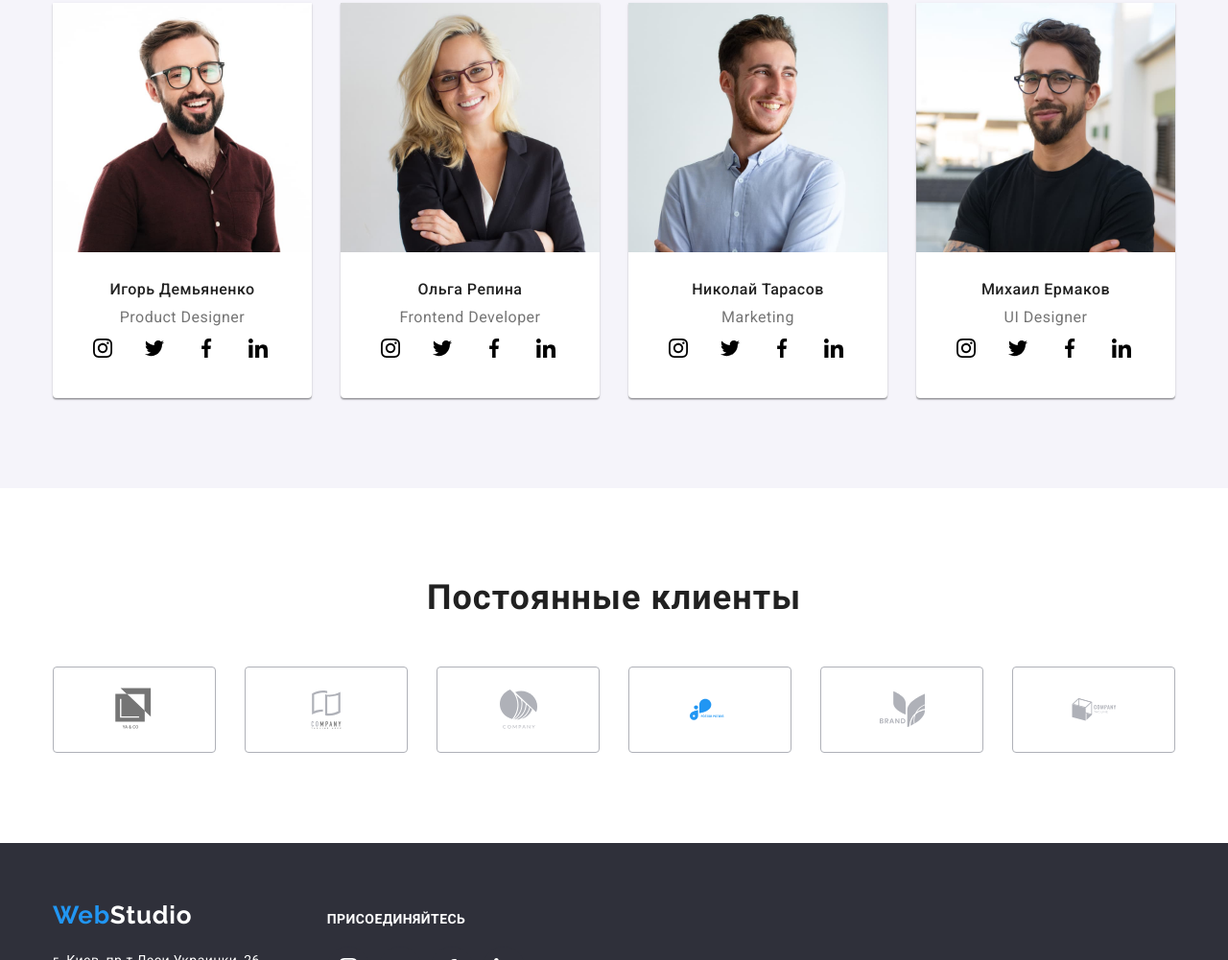
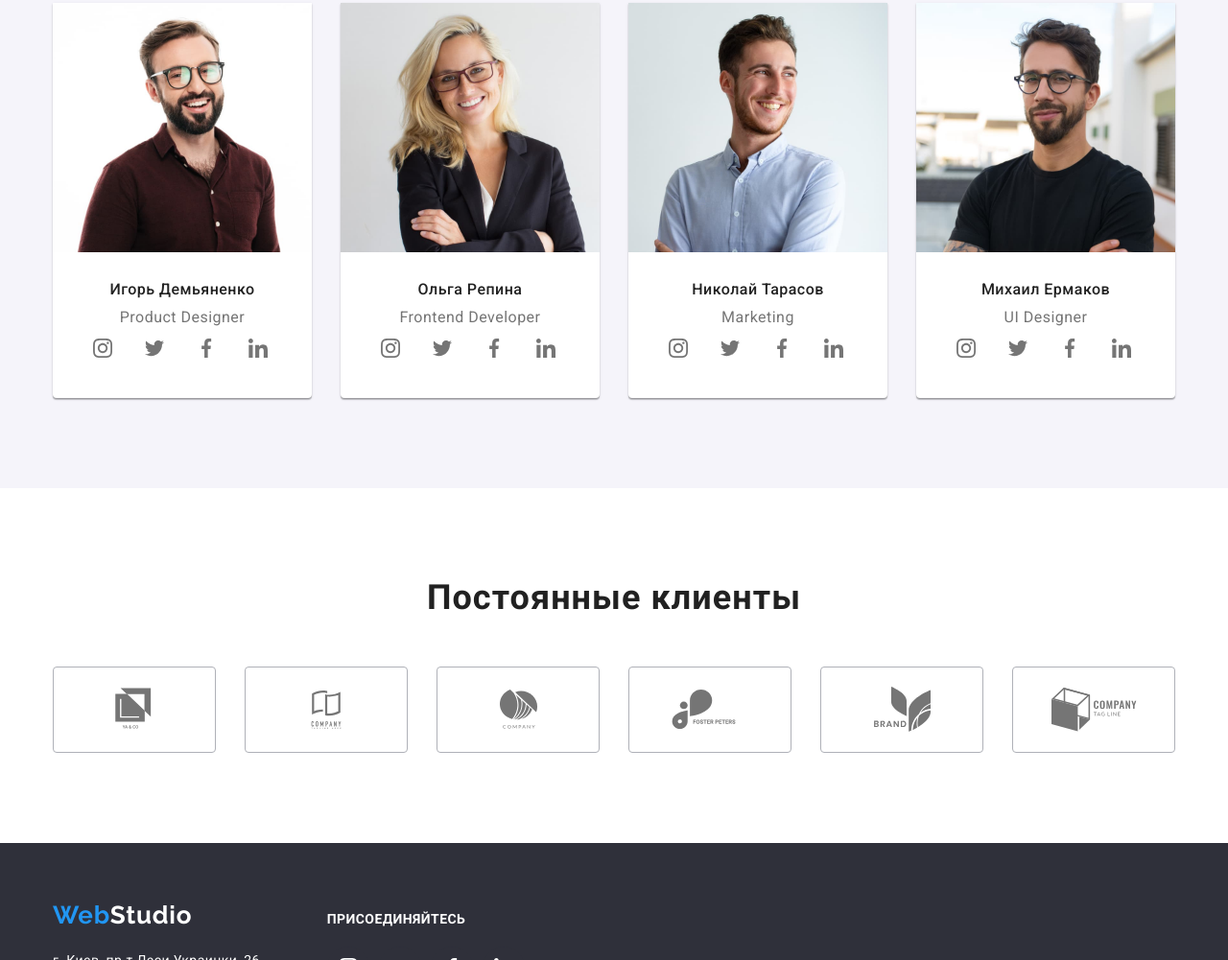
Before and after one commit to Anastasia-Katerinich/goit-markup-hw-04, a plain HTML site: page index.html in a window 1280 px wide. Shown: the part 1799-2800 px from the top of the page at 96% size. Drawn offline with Linux system fonts and the light colour scheme.

Commit message:
изменения в svg

```diff
--- a/css/styles.css
+++ b/css/styles.css
@@ -159,14 +159,6 @@ ul {
 
 /* "ГЕРОЙ" */
 
-/* .overlay {
-  max-width: 1600px;
-  height: 600px;
-  margin-left: auto;
-  margin-right: auto;
-
-} */
-
 .hero {
   max-width: 1600px;
   height: 600px;
@@ -175,7 +167,12 @@ ul {
   margin-left: auto;
   padding-top: 200px;
   padding-bottom: 200px;
-  background-image: url(../images/img-hero.jpg);
+  background-image: linear-gradient(
+      to right,
+      rgba(47, 48, 58, 0.4),
+      rgba(47, 48, 58, 0.4)
+    ),
+    url(../images/img-hero.jpg);
   background-repeat: no-repeat;
   background-position: center;
   background-size: cover;
@@ -376,6 +373,7 @@ ul {
   color: var(--icons);
   width: 44px;
   height: 44px;
+  color: var(--graphite-text);
 }
 
 .item-social-network a:hover,
--- a/index.html
+++ b/index.html
@@ -37,7 +37,7 @@
               href="mailto:info@devstudio.com"
             >
               <svg class="contacts-icon" width="16" height="12">
-                <use href="./images/symbol-defs.svg#icon-envelope"></use>
+                <use href="./images/icon.svg#icon-envelope-1"></use>
               </svg>
               info@devstudio.com</a
             >
@@ -49,7 +49,7 @@
               href="tel:+380961111111"
             >
               <svg class="contacts-icon" width="10" height="16">
-                <use href="./images/symbol-defs.svg#icon-smartphone"></use>
+                <use href="./images/icon.svg#icon-smartphone"></use>
               </svg>
               +38 096 111 11 11</a
             >
@@ -71,7 +71,7 @@
             <li class="item-features icon-antenna-1">
               <div class="features-cards">
                 <svg class="features-icon" width="70" height="70">
-                  <use href="./images/symbol-defs.svg#icon-antenna-1"></use>
+                  <use href="./images/icon.svg#icon-antenna-1"></use>
                 </svg>
               </div>
               <h3 class="features-title">Внимание к деталям</h3>
@@ -83,7 +83,7 @@
             <li class="item-features">
               <div class="features-cards">
                 <svg class="features-icon" width="70" height="70">
-                  <use href="./images/symbol-defs.svg#icon-clock-1"></use>
+                  <use href="./images/icon.svg#icon-clock-1"></use>
                 </svg>
               </div>
               <h3 class="features-title">Пунктуальность</h3>
@@ -95,7 +95,7 @@
             <li class="item-features">
               <div class="features-cards">
                 <svg class="features-icon" width="70" height="70">
-                  <use href="./images/symbol-defs.svg#icon-diagram-1"></use>
+                  <use href="./images/icon.svg#icon-diagram-1"></use>
                 </svg>
               </div>
               <h3 class="features-title">Планирование</h3>
@@ -107,7 +107,7 @@
             <li class="item-features">
               <div class="features-cards">
                 <svg class="features-icon" width="70" height="70">
-                  <use href="./images/symbol-defs.svg#icon-astronaut-1"></use>
+                  <use href="./images/icon.svg#icon-astronaut-1"></use>
                 </svg>
               </div>
               <h3 class="features-title">Современные технологии</h3>
@@ -168,36 +168,28 @@
                   <li class="item-social-network">
                     <a aria-label="instagram" href="">
                       <svg class="social-icon" width="20" height="20">
-                        <use
-                          href="./images/symbol-defs.svg#icon-instagram-1"
-                        ></use>
+                        <use href="./images/icon.svg#icon-instagram-2"></use>
                       </svg>
                     </a>
                   </li>
                   <li class="item-social-network">
-                    <a aria-label="twitter" href="">
+                    <a aria-label="instagram" href="">
                       <svg class="social-icon" width="20" height="20">
-                        <use
-                          href="./images/symbol-defs.svg#icon-twitter-1"
-                        ></use>
+                        <use href="./images/icon.svg#icon-twitter-1"></use>
                       </svg>
                     </a>
                   </li>
                   <li class="item-social-network">
                     <a aria-label="facebook" href="">
                       <svg class="social-icon" width="20" height="20">
-                        <use
-                          href="./images/symbol-defs.svg#icon-facebook-1"
-                        ></use>
+                        <use href="./images/icon.svg#icon-facebook-1"></use>
                       </svg>
                     </a>
                   </li>
                   <li class="item-social-network">
                     <a aria-label="linkedin" href="">
                       <svg class="social-icon" width="20" height="20">
-                        <use
-                          href="./images/symbol-defs.svg#icon-linkedin-1"
-                        ></use>
+                        <use href="./images/icon.svg#icon-linkedin-1"></use>
                       </svg>
                     </a>
                   </li>
@@ -218,36 +210,28 @@
                   <li class="item-social-network">
                     <a aria-label="instagram" href="">
                       <svg class="social-icon" width="20" height="20">
-                        <use
-                          href="./images/symbol-defs.svg#icon-instagram-1"
-                        ></use>
+                        <use href="./images/icon.svg#icon-instagram-2"></use>
                       </svg>
                     </a>
                   </li>
                   <li class="item-social-network">
                     <a aria-label="twitter" href="">
                       <svg class="social-icon" width="20" height="20">
-                        <use
-                          href="./images/symbol-defs.svg#icon-twitter-1"
-                        ></use>
+                        <use href="./images/icon.svg#icon-twitter-1"></use>
                       </svg>
                     </a>
                   </li>
                   <li class="item-social-network">
                     <a aria-label="facebook" href="">
                       <svg class="social-icon" width="20" height="20">
-                        <use
-                          href="./images/symbol-defs.svg#icon-facebook-1"
-                        ></use>
+                        <use href="./images/icon.svg#icon-facebook-1"></use>
                       </svg>
                     </a>
                   </li>
                   <li class="item-social-network">
                     <a aria-label="linkedin" href="">
                       <svg class="social-icon" width="20" height="20">
-                        <use
-                          href="./images/symbol-defs.svg#icon-linkedin-1"
-                        ></use>
+                        <use href="./images/icon.svg#icon-linkedin-1"></use>
                       </svg>
                     </a>
                   </li>
@@ -268,36 +252,28 @@
                   <li class="item-social-network">
                     <a aria-label="instagram" href="">
                       <svg class="social-icon" width="20" height="20">
-                        <use
-                          href="./images/symbol-defs.svg#icon-instagram-1"
-                        ></use>
+                        <use href="./images/icon.svg#icon-instagram-2"></use>
                       </svg>
                     </a>
                   </li>
                   <li class="item-social-network">
                     <a aria-label="twitter" href="">
                       <svg class="social-icon" width="20" height="20">
-                        <use
-                          href="./images/symbol-defs.svg#icon-twitter-1"
-                        ></use>
+                        <use href="./images/icon.svg#icon-twitter-1"></use>
                       </svg>
                     </a>
                   </li>
                   <li class="item-social-network">
                     <a aria-label="facebook" href="">
                       <svg class="social-icon" width="20" height="20">
-                        <use
-                          href="./images/symbol-defs.svg#icon-facebook-1"
-                        ></use>
+                        <use href="./images/icon.svg#icon-facebook-1"></use>
                       </svg>
                     </a>
                   </li>
                   <li class="item-social-network">
                     <a aria-label="linkedin" href="">
                       <svg class="social-icon" width="20" height="20">
-                        <use
-                          href="./images/symbol-defs.svg#icon-linkedin-1"
-                        ></use>
+                        <use href="./images/icon.svg#icon-linkedin-1"></use>
                       </svg>
                     </a>
                   </li>
@@ -318,36 +294,28 @@
                   <li class="item-social-network">
                     <a aria-label="instagram" href="">
                       <svg class="social-icon" width="20" height="20">
-                        <use
-                          href="./images/symbol-defs.svg#icon-instagram-1"
-                        ></use>
+                        <use href="./images/icon.svg#icon-instagram-2"></use>
                       </svg>
                     </a>
                   </li>
                   <li class="item-social-network">
                     <a aria-label="twitter" href="">
                       <svg class="social-icon" width="20" height="20">
-                        <use
-                          href="./images/symbol-defs.svg#icon-twitter-1"
-                        ></use>
+                        <use href="./images/icon.svg#icon-twitter-1"></use>
                       </svg>
                     </a>
                   </li>
                   <li class="item-social-network">
                     <a aria-label="facebook" href="">
                       <svg class="social-icon" width="20" height="20">
-                        <use
-                          href="./images/symbol-defs.svg#icon-facebook-1"
-                        ></use>
+                        <use href="./images/icon.svg#icon-facebook-1"></use>
                       </svg>
                     </a>
                   </li>
                   <li class="item-social-network">
                     <a aria-label="linkedin" href="">
                       <svg class="social-icon" width="20" height="20">
-                        <use
-                          href="./images/symbol-defs.svg#icon-linkedin-1"
-                        ></use>
+                        <use href="./images/icon.svg#icon-linkedin-1"></use>
                       </svg>
                     </a>
                   </li>
@@ -364,42 +332,42 @@
             <li class="regular-guest-item">
               <a class="regular-guest-link" aria-label="company" href="">
                 <svg class="regular-guest-icon" width="45" height="50">
-                  <use href="./images/symbol-defs.svg#icon-logo-1"></use>
+                  <use href="./images/icon.svg#icon-logo-1"></use>
                 </svg>
               </a>
             </li>
             <li class="regular-guest-item">
               <a class="regular-guest-link" aria-label="company" href="">
                 <svg class="regular-guest-icon" width="40" height="52">
-                  <use href="./images/symbol-defs.svg#icon-logo-2"></use>
+                  <use href="./images/icon.svg#icon-logo-2"></use>
                 </svg>
               </a>
             </li>
             <li class="regular-guest-item">
               <a class="regular-guest-link" aria-label="company" href="">
                 <svg class="regular-guest-icon" width="41" height="43">
-                  <use href="./images/symbol-defs.svg#icon-logo-3"></use>
+                  <use href="./images/icon.svg#icon-logo-3"></use>
                 </svg>
               </a>
             </li>
             <li class="regular-guest-item">
               <a class="regular-guest-link" aria-label="company" href="">
                 <svg class="regular-guest-icon" width="80" height="42">
-                  <use href="./images/symbol-defs.svg#icon-logo-4"></use>
+                  <use href="./images/icon.svg#icon-logo-4-1"></use>
                 </svg>
               </a>
             </li>
             <li class="regular-guest-item">
               <a class="regular-guest-link" aria-label="company" href="">
                 <svg class="regular-guest-icon" width="59" height="47">
-                  <use href="./images/symbol-defs.svg#icon-logo-5"></use>
+                  <use href="./images/icon.svg#icon-logo-5-1"></use>
                 </svg>
               </a>
             </li>
             <li class="regular-guest-item">
               <a class="regular-guest-link" aria-label="company" href="">
                 <svg class="regular-guest-icon" width="89" height="46">
-                  <use href="./images/symbol-defs.svg#icon-logo-6"></use>
+                  <use href="./images/icon.svg#icon-logo-6-1"></use>
                 </svg>
               </a>
             </li>
@@ -433,28 +401,28 @@
             <li class="sub-links-item">
               <a class="sub-links-item" aria-label="instagram" href="">
                 <svg class="sub-icon" width="20" height="20">
-                <use href="./images/symbol-defs.svg#icon-instagram-2"></use>
+                  <use href="./images/icon.svg#icon-instagram-2"></use>
                 </svg>
               </a>
             </li>
             <li class="sub-links-item">
               <a class="sub-links-item" aria-label="twitter" href="">
                 <svg class="sub-icon" width="20" height="20">
-                <use href="./images/symbol-defs.svg#icon-twitter-1-1"></use>
+                  <use href="./images/icon.svg#icon-twitter-1-1"></use>
                 </svg>
               </a>
             </li>
             <li class="sub-links-item">
               <a class="sub-links-item" aria-label="facebook" href="">
                 <svg class="sub-icon" width="20" height="20">
-                <use href="./images/symbol-defs.svg#icon-facebook-1-1"></use>
+                  <use href="./images/icon.svg#icon-facebook-1-1"></use>
                 </svg>
               </a>
             </li>
             <li class="sub-links-item">
               <a class="sub-links-item" aria-label="linkedin" href="">
                 <svg class="sub-icon" width="20" height="20">
-                <use href="./images/symbol-defs.svg#icon-linkedin-1-1"></use>
+                  <use href="./images/icon.svg#icon-linkedin-1-1"></use>
                 </svg>
               </a>
             </li>
```
Also changed, not shown: portfolio.html (+57 -6 lines), images/icon.svg (added), images/symbol-defs.svg (deleted), images/symbol-defs2.svg (deleted). Lines whose indentation alone changed are shown as unchanged.
